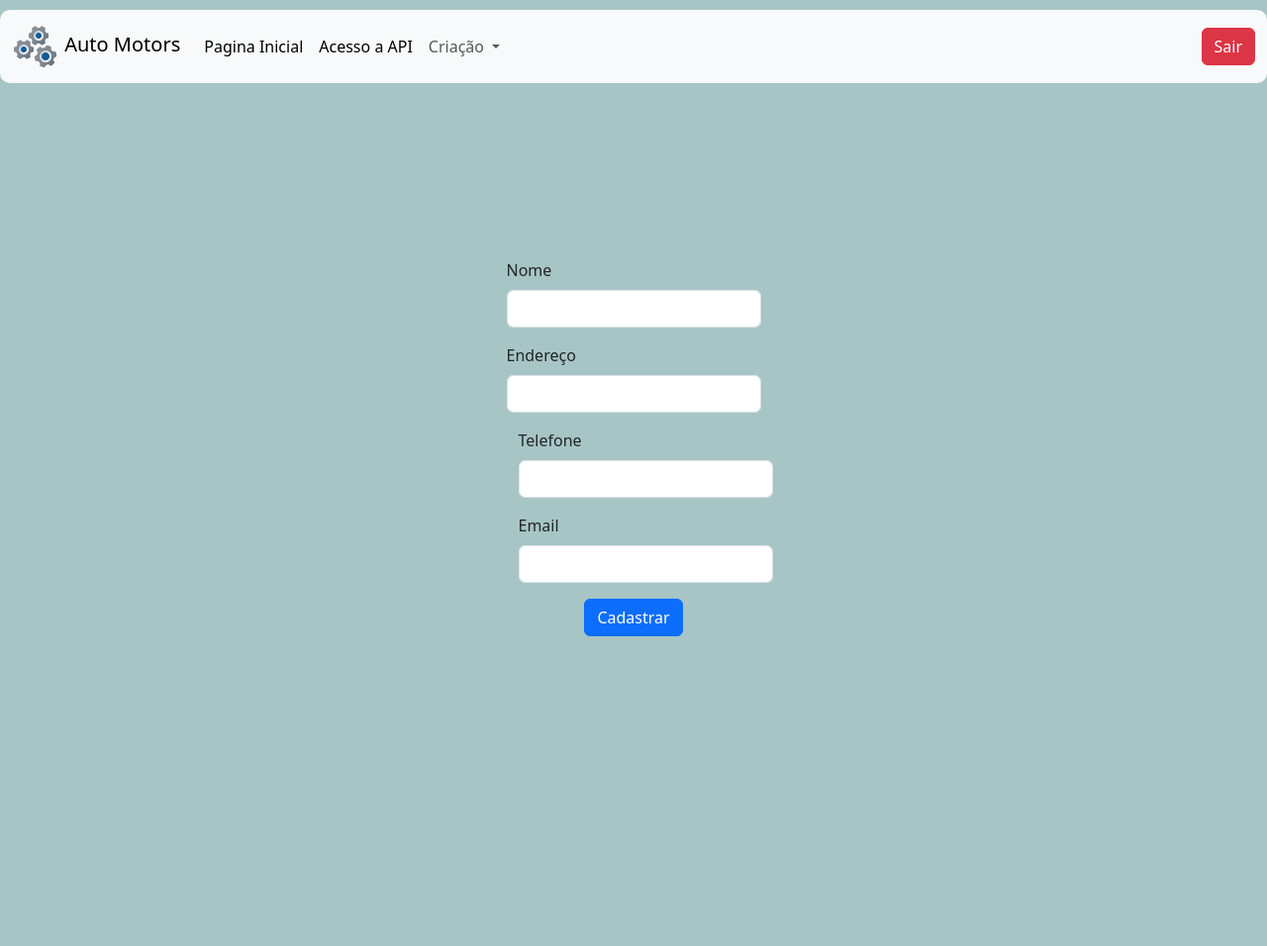
After one commit to murilosantoriboff/AutoMotors, a Django app: page /automotors/cadastrar_cliente/ in a window 1280 px wide. The commit adds this page. Shown: the whole page at 99% size. Run offline with Django 5.2, Linux system fonts and the light colour scheme.

Commit message:
Form parts

```diff
--- /dev/null
+++ b/main/templates/cadastrar_cliente.html
@@ -0,0 +1,54 @@
+{% extends 'bases/base.html' %}
+{% load static %}
+
+{% block addcss %}
+    <link rel="stylesheet" href="{% static 'main/css/editar_pedido.css' %}">
+    <link rel="stylesheet" href="{% static 'main/css/home.css' %}">
+    <style>
+        .cadastrar_cliente {
+            display: flex;
+            justify-content: center;
+            align-items: center;
+            height: 100vh;
+            justify-content: center;
+            align-items: center;
+        }
+        #form-cadastrar-cliente {
+            display: flex;
+            flex-direction: column;
+            align-items: center;
+            width: 1000px;
+            height: 650px;
+            border-radius: 20px;
+            padding: 30px;
+        }
+    </style>
+{% endblock %}
+
+{% block content %}
+    {% include 'partials/header.html' %}
+    <section class="cadastrar_cliente">
+
+        <form method="POST" action="{% url 'cadastrar_cliente' %}" id="form-cadastrar-cliente">
+            {% csrf_token %}
+            <div class="mb-3">
+                <label class="form-label">Nome</label>
+                <input type="text" class="form-control" name="nome">
+            </div>
+            <div class="mb-3">
+                <label class="form-label">Endereço</label>
+                <input type="text" class="form-control" name="endereco">
+            </div>
+            <div class="mb-3 form-check">
+                <label class="form-label">Telefone</label>
+                <input type="number" class="form-control" name="telefone">
+            </div>
+            <div class="mb-3 form-check">
+                <label class="form-label">Email</label>
+                <input type="email" class="form-control" name="email">
+            </div>
+            <button type="submit" class="btn btn-primary">Cadastrar</button>
+        </form>
+
+    </section>
+{% endblock %}
--- a/main/urls.py
+++ b/main/urls.py
@@ -6,5 +6,6 @@ urlpatterns = [
     path('logout/', views.logout_sair, name='logout_sair'),
     path('editar_pedido/<int:id>', views.editar_pedido, name='editar_pedido'),
     path('gerar_pdf/<int:id>', views.gerar_PDF, name='gerar_pdf'),
-    path('excluir_pedido/<int:id>', views.excluir_pedido, name='excluir_pedido')
+    path('excluir_pedido/<int:id>', views.excluir_pedido, name='excluir_pedido'),
+    path('cadastrar_cliente/', views.cadastrar_cliente, name='cadastrar_cliente')
 ]
--- a/main/views.py
+++ b/main/views.py
@@ -27,3 +27,7 @@ def excluir_pedido(request, id):
 
 def gerar_PDF(request, id):
     pass
+
+def cadastrar_cliente(request):
+    if request.method == 'GET':
+        return render(request, 'cadastrar_cliente.html')
--- a/templates/partials/header.html
+++ b/templates/partials/header.html
@@ -19,7 +19,7 @@
               Criação
             </a>
             <ul class="dropdown-menu">
-              <li><a class="dropdown-item" href="#">Cadastrar Cliente</a></li>
+              <li><a class="dropdown-item" href="{% url 'cadastrar_cliente' %}">Cadastrar Cliente</a></li>
               <li><a class="dropdown-item" href="#">Cadastrar Produto</a></li>
               <li><hr class="dropdown-divider"></li>
               <li><a class="dropdown-item" href="#">Cadastrar Pedido</a></li>
```
